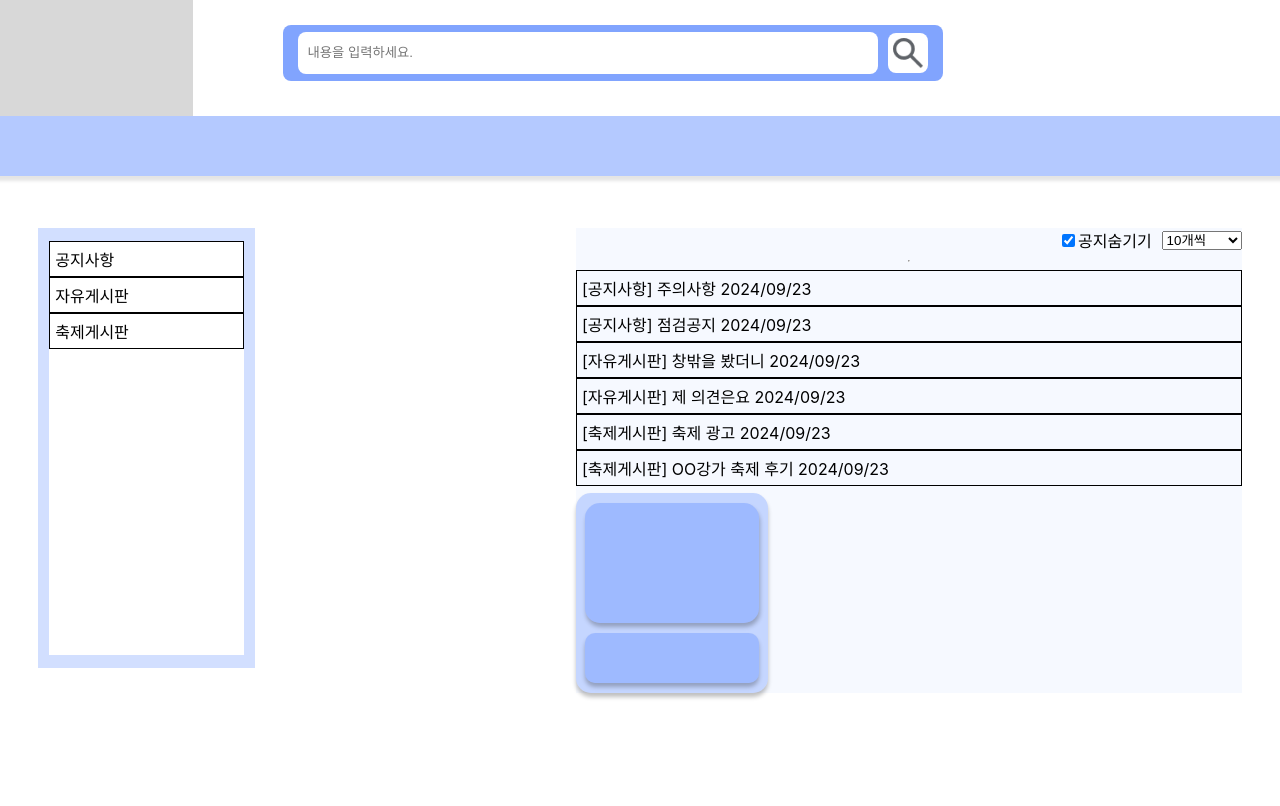
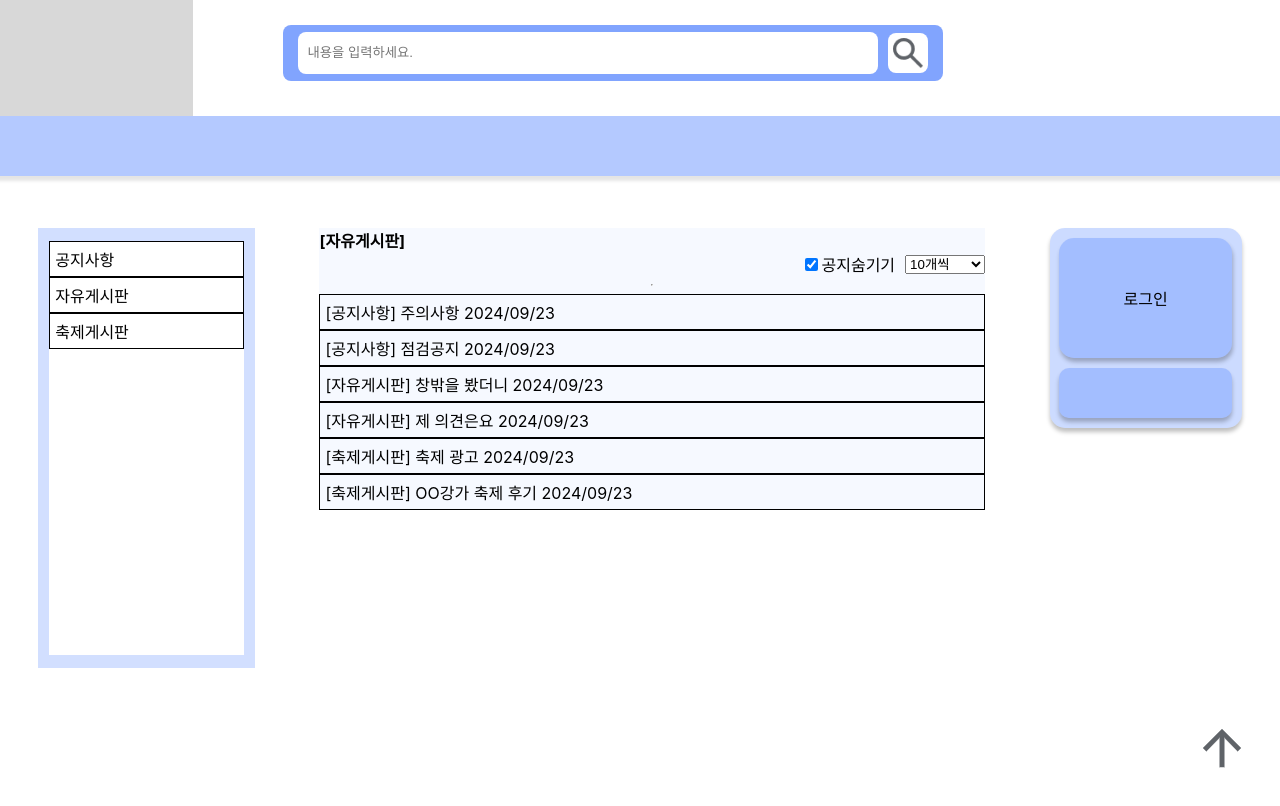
Before and after one commit to WhileNotSuccess/practice_Community_react, a React (Create React App) app: page / in a window 1280 px wide. Shown: the top 806 px of the page. Built offline with nearby package versions, Linux system fonts and the light colour scheme; data requests are answered from the project's data file.

Commit message:
✨ feat :  로그인페이지 이동, 클릭시 화면 최상단 이동하는 top-icon, 현재게시판 위치

```diff
--- a/package.json
+++ b/package.json
@@ -17,6 +17,7 @@
     "web-vitals": "^2.1.4"
   },
   "scripts": {
+    "db": "json-server --watch db.json --port 3001",
     "start": "react-scripts start",
     "build": "react-scripts build",
     "test": "react-scripts test",
--- a/src/css/MainComp.css
+++ b/src/css/MainComp.css
@@ -99,3 +99,16 @@
   width: 80px;
   margin-left: 10px;
 }
+
+.top-icon {
+  position: fixed;
+  bottom: 2%;
+  right: 2%;
+  cursor: pointer;
+}
+.board-name {
+  font-weight: bold;
+  display: flex;
+  align-items: center;
+  justify-content: flex-start;
+}
--- a/src/pages/Login.js
+++ b/src/pages/Login.js
@@ -1,7 +1,16 @@
 import React from "react";
+import { useLocation } from "react-router-dom";
+import PathName from "./PathName";
 
 const Login = () => {
-  return <div>Login</div>;
+  const location = useLocation();
+  console.log(location);
+
+  return (
+    <div>
+      <PathName location={location.pathname} />
+    </div>
+  );
 };
 
 export default Login;
--- a/src/pages/Main.js
+++ b/src/pages/Main.js
@@ -4,6 +4,9 @@ import { useState } from "react";
 import { useEffect } from "react";
 import axios from "axios";
 import { MainCompo, PostCompo } from "../components/MainComp";
+import { useNavigate, useLocation } from "react-router-dom";
+import PathName from "./PathName";
+import topIcon from "../img/topicon.png";
 
 const Main = () => {
   const [list, setList] = useState([]);
@@ -11,6 +14,8 @@ const Main = () => {
   const [date, setDate] = useState("");
   const [page, setPages] = useState(10);
   const [h_announce, sh_announce] = useState(true);
+  const navigate = useNavigate();
+  const location = useLocation();
 
   useEffect(() => {
     axios.get("http://localhost:3001/list").then((res) => {
@@ -38,6 +43,14 @@ const Main = () => {
     );
   }, []);
 
+  const GoToLogin = () => {
+    navigate("/login");
+  };
+
+  const ScrollTop = () => {
+    window.scrollTo({ top: 0, behavior: "smooth" });
+  };
+
   return (
     <div className="container">
       <div className="board-tag">
@@ -48,6 +61,9 @@ const Main = () => {
         </div>
       </div>
       <div className="post-list">
+        <span className="board-name">
+          <PathName location={location.pathname} />
+        </span>
         <div className="options-container">
           <form
             onClick={() => {
@@ -81,10 +97,15 @@ const Main = () => {
             date={date}
           />
         ))}
-        <div className="user-info">
-          <div className="user-login"></div>
-          <div className="logout-btn"></div>
+      </div>
+      <div className="user-info">
+        <div className="user-login">
+          <div onClick={GoToLogin}>로그인</div>
         </div>
+        <div className="logout-btn"></div>
+      </div>
+      <div className="top-icon" onClick={ScrollTop}>
+        <img src={topIcon}></img>
       </div>
     </div>
   );
--- /dev/null
+++ b/src/pages/PathName.js
@@ -0,0 +1,16 @@
+import React, { useState } from "react";
+import { useLocation } from "react-router-dom";
+
+const PathName = (props) => {
+  console.log(props.location);
+  switch (props.location) {
+    case "/login":
+      return "[로그인]";
+    case "/":
+      return "[자유게시판]";
+  }
+
+  return <div>{props.location}</div>;
+};
+
+export default PathName;
```
Also changed, not shown: src/img/topicon.png (added).
